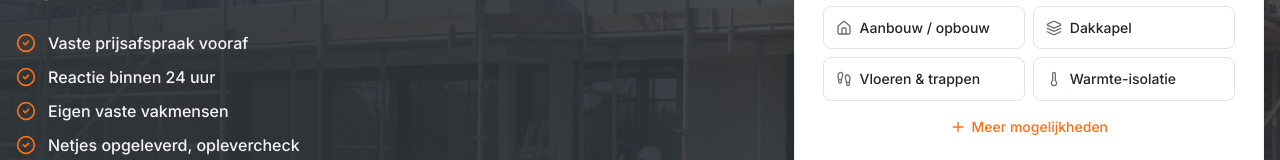
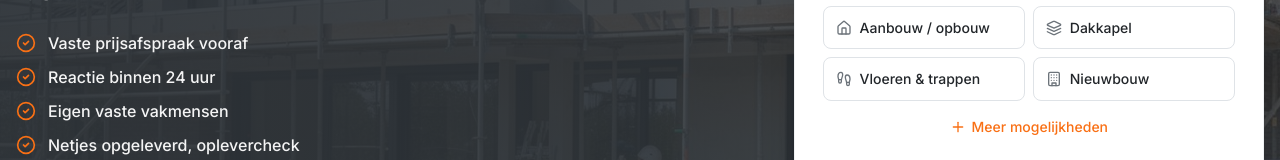
Before and after one commit to LOCO10567/skillbridge-solutions, a React (Vite) app: page / in a window 1280 px wide. Shown: the part 536-696 px from the top of the page. Built offline with nearby package versions, Linux system fonts and the light colour scheme; the HTML template or start-up script is replaced by a standard one.

Commit message:
Changes
Co-authored-by: LOCO10567 <249778405+LOCO10567@users.noreply.github.com>

```diff
--- a/src/components/home/QuoteWizard.tsx
+++ b/src/components/home/QuoteWizard.tsx
@@ -41,14 +41,13 @@ const topServices = [
   { icon: Home, title: "Aanbouw / opbouw" },
   { icon: Layers, title: "Dakkapel" },
   { icon: Footprints, title: "Vloeren & trappen" },
-  { icon: Thermometer, title: "Warmte-isolatie" },
+  { icon: Building, title: "Nieuwbouw" },
 ];
 
 const moreServices = [
   { icon: Car, title: "Carport" },
   { icon: Warehouse, title: "Garage" },
   { icon: Building2, title: "Kelder" },
-  { icon: Building, title: "Nieuwbouw" },
   { icon: Square, title: "Ombouw / koof" },
 ];
 
```
